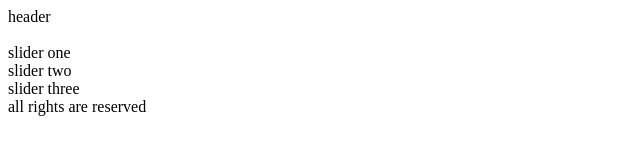
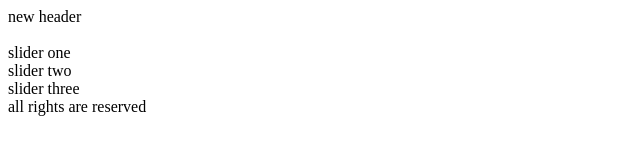
Before and after one commit to MohammadTahaKhademi/git-project-one, a plain HTML site: page index.html in a window 1280 px wide. Shown: the full height of the page, 0-640 px from the left. Drawn offline with Linux system fonts and the light colour scheme.

Commit message:
some changes in header

```diff
--- a/index.html
+++ b/index.html
@@ -7,7 +7,7 @@
 </head>
 <body>
 
-<header>header</header>
+<header>new header</header>
    <div class="banner">
          <img src="banner.jpg" alt="">
    </div>
```
